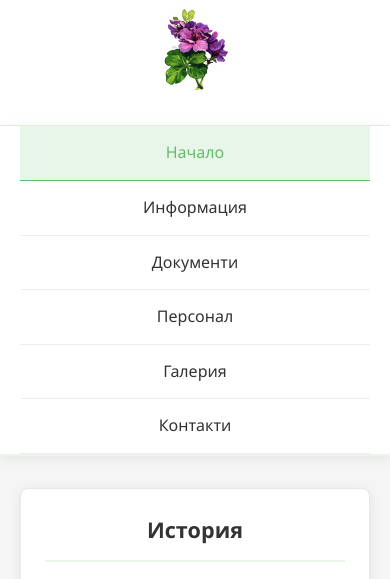
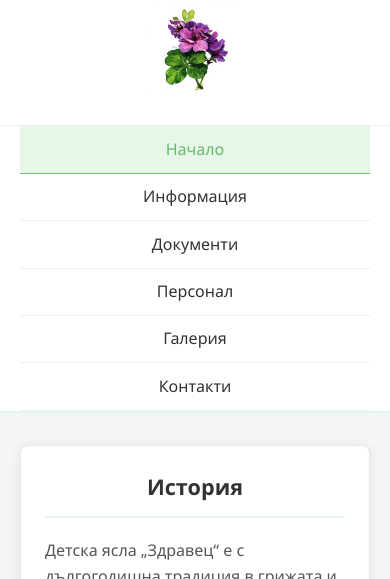
Before and after one commit to AleksievBorislav/demoProj, a plain HTML site: page index.html in a window 390 px wide. Shown: the part 204-783 px from the top of the page. Drawn offline with Linux system fonts and the light colour scheme.

Commit message:
tabs fix

```diff
--- a/css/style.css
+++ b/css/style.css
@@ -545,12 +545,18 @@
     font-size: 1.62rem;
   }
 
+  .site-nav {
+    position: static;
+    box-shadow: none;
+  }
+
   .nav-list {
     flex-direction: column;
   }
 
   .nav-list a {
     text-align: center;
+    padding: 0.65rem 1rem;
     border-bottom: 1px solid #eee;
   }
 
```
